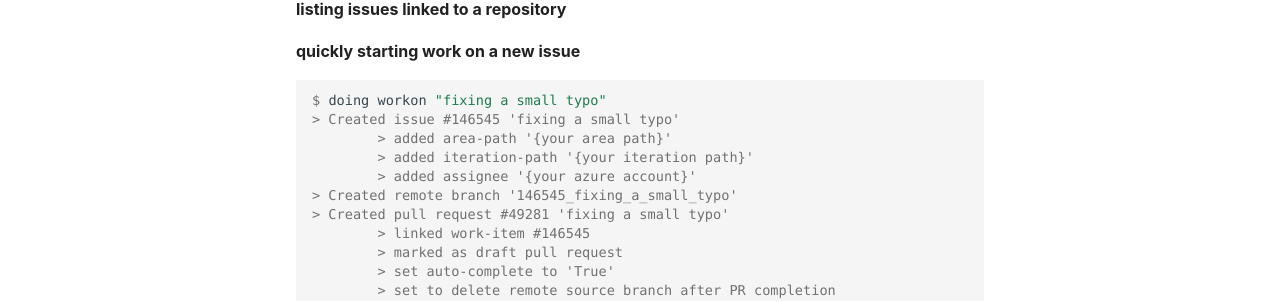
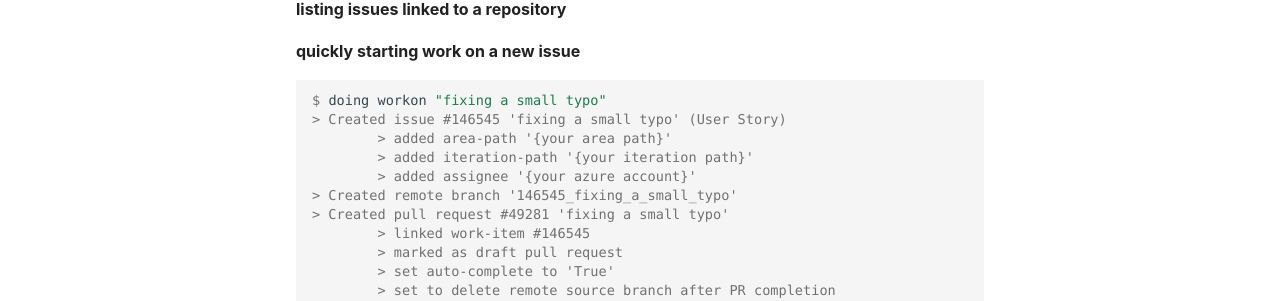
Before and after one commit to ing-bank/doing-cli, an MkDocs documentation site: the page built from docs/index.md, in a window 1280 px wide and 900 px high. Shown: the part 443-744 px from the top of the window. Built offline with MkDocs 1.6.1 and Material for MkDocs 9.7.7, drawn with Linux system fonts in a browser that asks for light colours; comment, search, counter and statistics services are not loaded.

Commit message:
Print workitem type when creating one

````diff
--- a/docs/index.md
+++ b/docs/index.md
@@ -31,7 +31,7 @@ $ doing list
 
 ```console
 $ doing workon "fixing a small typo"
-> Created issue #146545 'fixing a small typo'
+> Created issue #146545 'fixing a small typo' (User Story)
         > added area-path '{your area path}'
         > added iteration-path '{your iteration path}'
         > added assignee '{your azure account}'
````
Also changed, not shown: docs/howto/workflow_new_item.md (+1 -1 lines), 1 other file.
